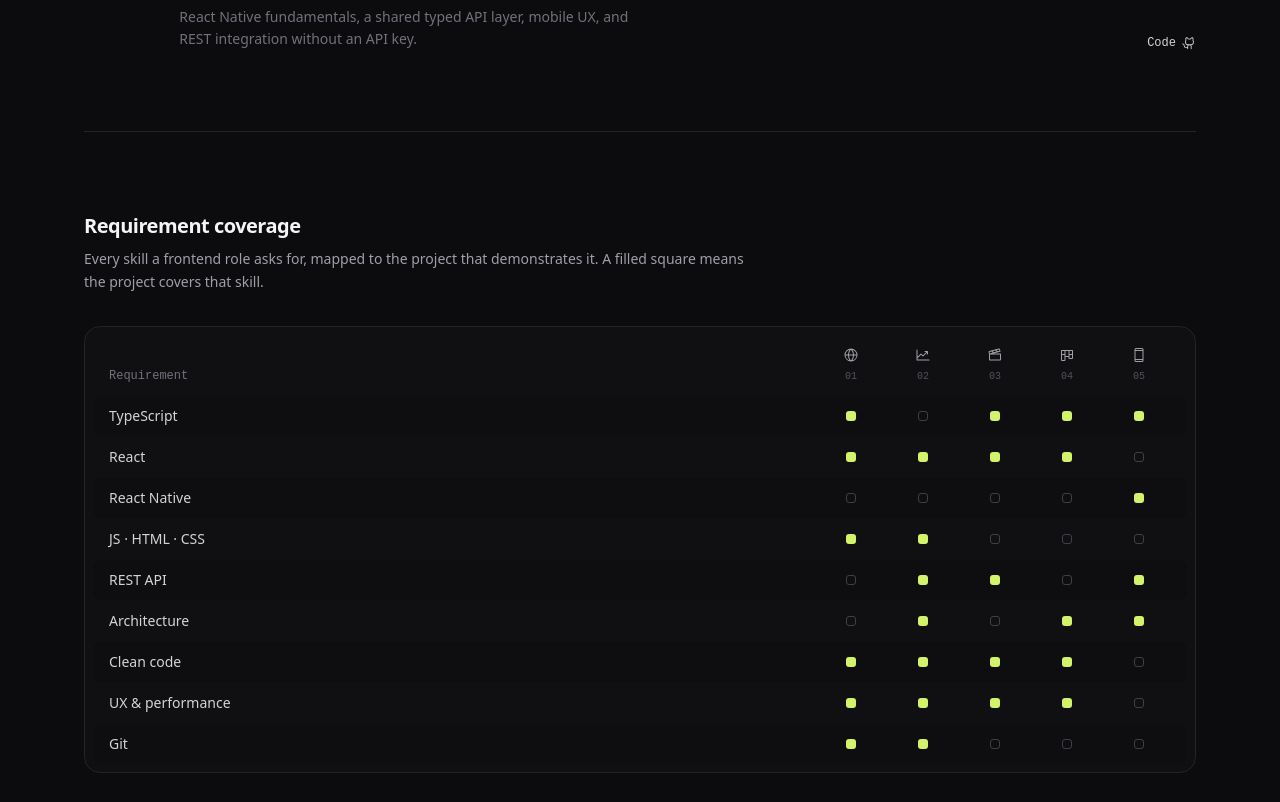
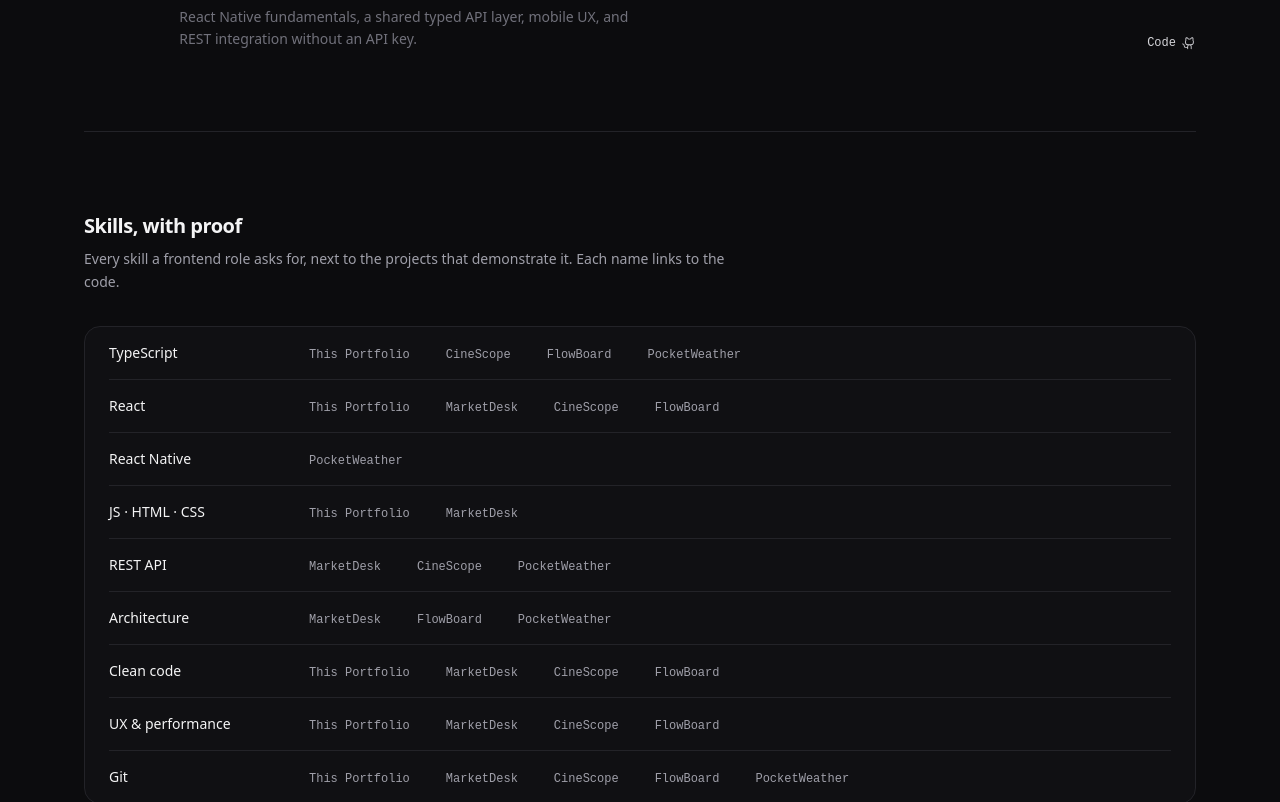
Before and after one commit to KaMoWEN/portfolio, a React (Vite) app: page / in a window 1280 px wide. Shown: the part 1800-2602 px from the top of the page. Built offline with nearby package versions, Linux system fonts and the light colour scheme.

Commit message:
feat: replace coverage matrix with a readable skills-to-proof list

```diff
--- a/src/App.tsx
+++ b/src/App.tsx
@@ -1,7 +1,7 @@
 import { Nav } from "./components/Nav";
 import { Hero } from "./components/Hero";
 import { Work } from "./components/Work";
-import { Coverage } from "./components/Coverage";
+import { Skills } from "./components/Skills";
 import { StackSection } from "./components/StackSection";
 import { Contact } from "./components/Contact";
 import { Footer } from "./components/Footer";
@@ -13,7 +13,7 @@ export default function App() {
       <main id="top" className="mx-auto max-w-6xl px-5">
         <Hero />
         <Work />
-        <Coverage />
+        <Skills />
         <StackSection />
         <Contact />
       </main>
--- a/src/components/Coverage.tsx
+++ /dev/null
@@ -1,75 +0,0 @@
-import { PROJECTS, REQUIREMENTS } from "../data/projects";
-import { Reveal } from "./Reveal";
-
-export function Coverage() {
-  return (
-    <section id="coverage" className="scroll-mt-20 border-t border-line py-16 sm:py-20">
-      <Reveal>
-        <h2 className="text-xl font-semibold tracking-tight text-zinc-100">
-          Requirement coverage
-        </h2>
-        <p className="mt-2 mb-8 max-w-2xl text-sm leading-relaxed text-zinc-400">
-          Every skill a frontend role asks for, mapped to the project
-          that demonstrates it. A filled square means the project covers that
-          skill.
-        </p>
-      </Reveal>
-
-      <Reveal>
-        <div className="overflow-x-auto rounded-2xl border border-line bg-ink-raise/60">
-          <div className="min-w-[540px] p-2">
-            <div className="flex items-end gap-2 px-4 pt-3 pb-3">
-              <span className="flex-1 font-mono text-xs text-zinc-500">
-                Requirement
-              </span>
-              {PROJECTS.map((p) => (
-                <span
-                  key={p.code}
-                  className="flex w-12 flex-col items-center gap-1.5 sm:w-16"
-                >
-                  <p.icon size={16} className="text-zinc-400" />
-                  <span className="font-mono text-[10px] text-zinc-600">
-                    {p.code}
-                  </span>
-                </span>
-              ))}
-            </div>
-
-            <div className="space-y-px">
-              {REQUIREMENTS.map((r) => (
-                <div
-                  key={r.id}
-                  className="flex items-center gap-2 rounded-lg px-4 py-2.5 odd:bg-ink/50"
-                >
-                  <span className="flex-1 text-sm text-zinc-300">
-                    {r.label}
-                  </span>
-                  {PROJECTS.map((p) => {
-                    const hit = p.covers.includes(r.id);
-                    return (
-                      <span
-                        key={p.code}
-                        className="flex w-12 justify-center sm:w-16"
-                        title={
-                          hit ? `${p.title} covers ${r.label}` : undefined
-                        }
-                      >
-                        <span
-                          className={
-                            hit
-                              ? "h-2.5 w-2.5 rounded-[3px] bg-accent"
-                              : "h-2.5 w-2.5 rounded-[3px] border border-zinc-700"
-                          }
-                        />
-                      </span>
-                    );
-                  })}
-                </div>
-              ))}
-            </div>
-          </div>
-        </div>
-      </Reveal>
-    </section>
-  );
-}
--- /dev/null
+++ b/src/components/Skills.tsx
@@ -0,0 +1,58 @@
+import { ArrowUpRightIcon } from "@phosphor-icons/react";
+import { PROJECTS, REQUIREMENTS } from "../data/projects";
+import { Reveal } from "./Reveal";
+
+export function Skills() {
+  return (
+    <section
+      id="skills"
+      className="scroll-mt-20 border-t border-line py-16 sm:py-20"
+    >
+      <Reveal>
+        <h2 className="text-xl font-semibold tracking-tight text-zinc-100">
+          Skills, with proof
+        </h2>
+        <p className="mt-2 mb-8 max-w-2xl text-sm leading-relaxed text-zinc-400">
+          Every skill a frontend role asks for, next to the projects that
+          demonstrate it. Each name links to the code.
+        </p>
+      </Reveal>
+
+      <Reveal>
+        <ul className="divide-y divide-line rounded-2xl border border-line bg-ink-raise/60 px-5 sm:px-6">
+          {REQUIREMENTS.map((r) => {
+            const proofs = PROJECTS.filter((p) => p.covers.includes(r.id));
+            return (
+              <li
+                key={r.id}
+                className="flex flex-col gap-2 py-4 sm:flex-row sm:items-baseline sm:gap-6"
+              >
+                <span className="w-44 shrink-0 text-sm font-medium text-zinc-100">
+                  {r.label}
+                </span>
+                <span className="flex flex-wrap gap-x-5 gap-y-1.5">
+                  {proofs.map((p) => (
+                    <a
+                      key={p.code}
+                      href={p.repo}
+                      target="_blank"
+                      rel="noreferrer"
+                      className="group inline-flex items-center gap-1 font-mono text-xs text-zinc-400 transition-colors hover:text-accent"
+                    >
+                      {p.title}
+                      <ArrowUpRightIcon
+                        size={12}
+                        className="opacity-0 transition-opacity group-hover:opacity-100"
+                        aria-hidden
+                      />
+                    </a>
+                  ))}
+                </span>
+              </li>
+            );
+          })}
+        </ul>
+      </Reveal>
+    </section>
+  );
+}
--- a/src/data/projects.ts
+++ b/src/data/projects.ts
@@ -52,7 +52,7 @@ export const PROJECTS: Project[] = [
     proves:
       "Async fetching, debounced search with request cancellation, routing, pagination, and loading / error / empty states.",
     stack: ["React", "TypeScript", "React Router", "REST"],
-    covers: ["ts", "react", "rest", "ux", "clean"],
+    covers: ["ts", "react", "rest", "ux", "clean", "git"],
     demo: "https://cinescope-omega-five.vercel.app",
     repo: "https://github.com/KaMoWEN/cinescope",
   },
@@ -64,7 +64,7 @@ export const PROJECTS: Project[] = [
     proves:
       "Reducer-based state management, domain modelling in TypeScript, unit-tested logic, and accessible drag-and-drop.",
     stack: ["React", "TypeScript", "dnd-kit", "Vitest"],
-    covers: ["ts", "react", "arch", "clean", "ux"],
+    covers: ["ts", "react", "arch", "clean", "ux", "git"],
     demo: "https://flowboard-ruby.vercel.app",
     repo: "https://github.com/KaMoWEN/flowboard",
   },
@@ -76,7 +76,7 @@ export const PROJECTS: Project[] = [
     proves:
       "React Native fundamentals, a shared typed API layer, mobile UX, and REST integration without an API key.",
     stack: ["React Native", "TypeScript", "Expo", "REST"],
-    covers: ["ts", "rn", "rest", "arch"],
+    covers: ["ts", "rn", "rest", "arch", "git"],
     repo: "https://github.com/KaMoWEN/pocketweather",
   },
 ];
--- a/src/data/site.ts
+++ b/src/data/site.ts
@@ -9,7 +9,7 @@ export const SITE = {
 
 export const NAV = [
   { label: "Work", href: "#work" },
-  { label: "Coverage", href: "#coverage" },
+  { label: "Skills", href: "#skills" },
   { label: "Stack", href: "#stack" },
   { label: "Contact", href: "#contact" },
 ] as const;
```
